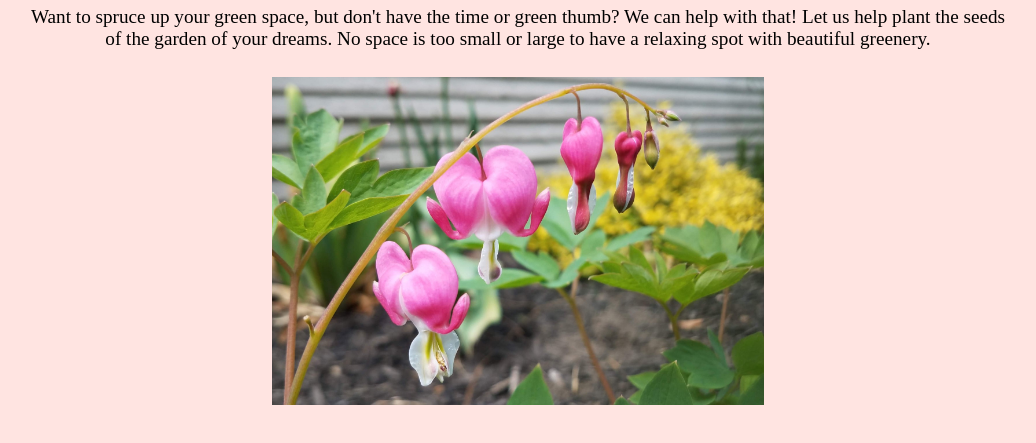
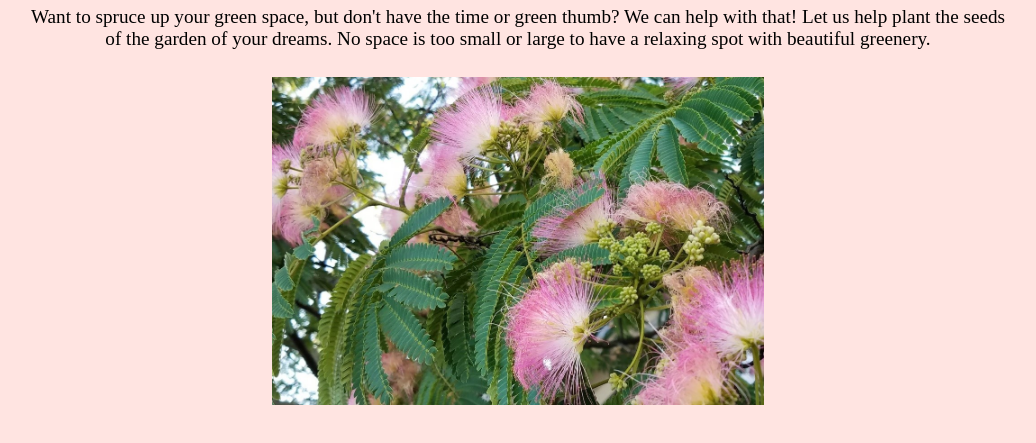
Before and after one commit to alisonkhill/galwithatrowel, a plain HTML site: page index.html in a window 1280 px wide. Shown: the part 357-800 px from the top of the page, without its empty margins (122-1158 px from the left). Drawn offline with Linux system fonts and the light colour scheme; a web font is replaced by a local one.

Commit message:
Trying a new array function for JavaScript

```diff
--- a/array-func.js
+++ b/array-func.js
@@ -1,25 +1,21 @@
-// Array and function to display an image at random in the header
+//Setting the function to run when page loads
+
+window.onload = displayImage;
+
 // Array of various photos from the Gallery.
-
 let random_images_array = [
-    'foxglove.jpg',
-    'Facebook cover, backyard photos.jpg',
-    'Mimosas.jpg',
-    'peonies-bloom.jpg',
-    'peony-coral.jpg',
-    'phlox-creeping.jpg',
-    'pink-dangly.jpg'
+    'images/foxglove.jpg',
+    'images/Facebook cover, backyard photos.jpg',
+    'images/Mimosas.jpg',
+    'images/peonies-bloom.jpg',
+    'images/peony-coral.jpg',
+    'images/phlox-creeping.jpg',
+    'images/pink-dangly.jpg'
 ];
 
-// Function to display a random image from the array. I followed a tutorial found here: http://www.dyn-web.com/code/random-image-js/
+// Function to display a random image from the array using Math functions and array.length calculation
 
-function getRandomImage(imgAr, path) {
-    path = 'images/';
-    let num = Math.floor(Math.random() * imgAr.length);
-    let img = imgAr[num];
-    let imgStr = '<img src ="' + path + img + '"alt = "">';
-    document.write(imgStr); document.close();
+function displayImage () {
+    let randomNumber = Math.floor(Math.random() * random_images_array.length);
+    document.getElementById("headerImage").src = random_images_array[randomNumber];
 }
-
-// Calling the function
-getRandomImage(random_images_array);
--- a/index.html
+++ b/index.html
@@ -26,6 +26,8 @@
         <h1>Gal with a Trowel</h1>
         <p>Want to spruce up your green space, but don't have the time or green thumb? We can help with that! Let us help plant the seeds of the garden of your dreams. No space is too small or large to have a relaxing spot with beautiful greenery.</p>
         <script src="array-func.js"></script>
+        <!--Image element where random image will show up from js code-->
+        <img id = "headerImage" src="images/spacer.gif" alt="Random image of Gal with a Trowel projects from the gallery">
     </header>
 
     <section id="about">
```
Also changed, not shown: array-func-alt.js (added, +26 -0 lines).
